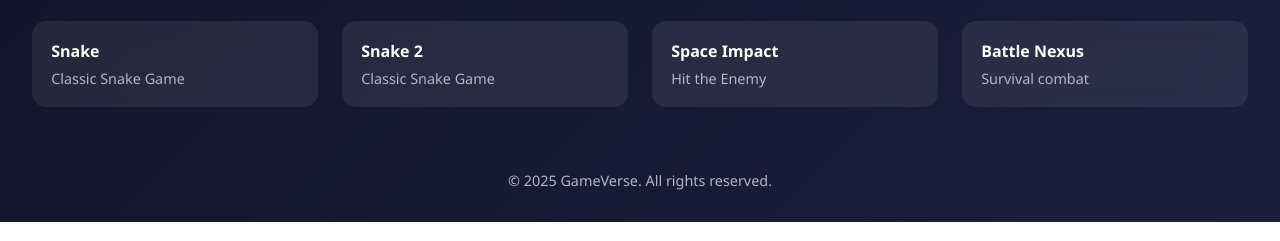
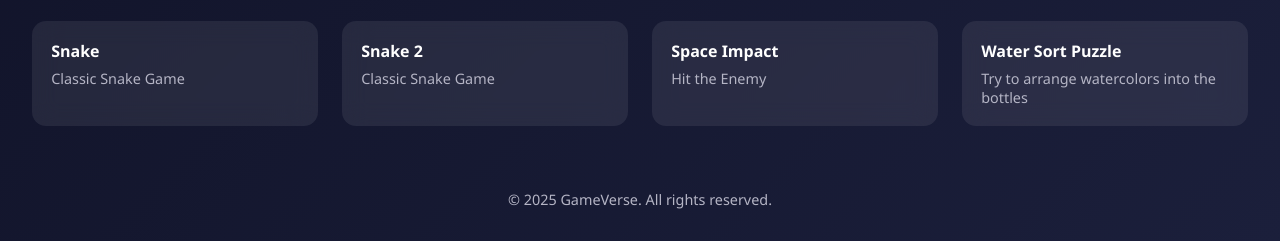
Before and after one commit to sandeepwebsite/game, a plain HTML site: page index.html in a window 1280 px wide. Shown: the part 741-982 px from the top of the page. Drawn offline with Linux system fonts and the light colour scheme.

Commit message:
Replace Battle Nexus link with Water Sort Puzzle

```diff
--- a/index.html
+++ b/index.html
@@ -286,9 +286,9 @@ footer {
         <h4>Space Impact</h4>
         <p>Hit the Enemy</p>
       </a>
-      <a href="" target="_blank" class="card">
-        <h4>Battle Nexus</h4>
-        <p>Survival combat</p>
+      <a href="water-sort-puzzle.html" class="card">
+        <h4>Water Sort Puzzle</h4>
+        <p>Try to arrange watercolors into the bottles</p>
       </a>
     </div>
 
```
